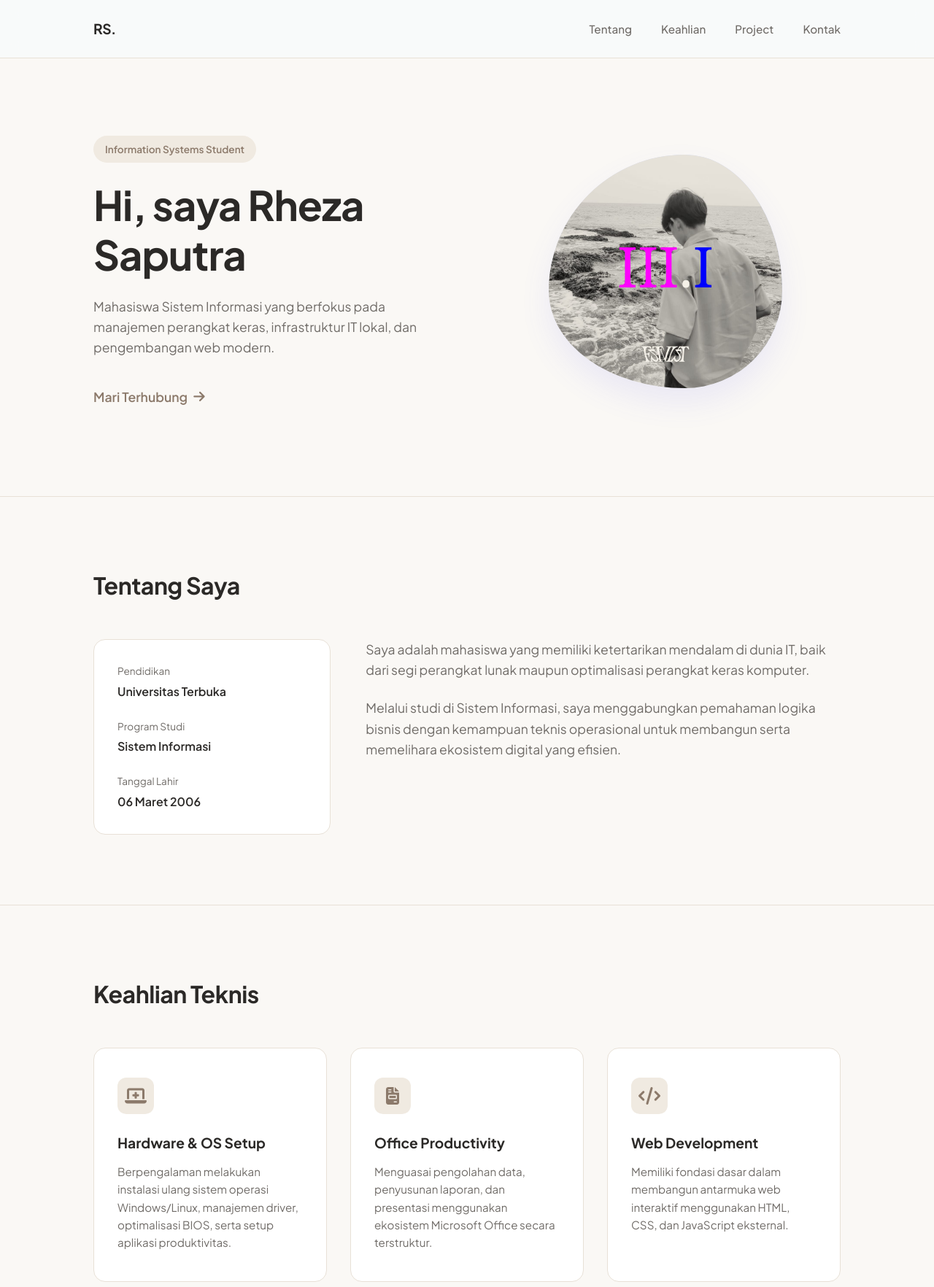
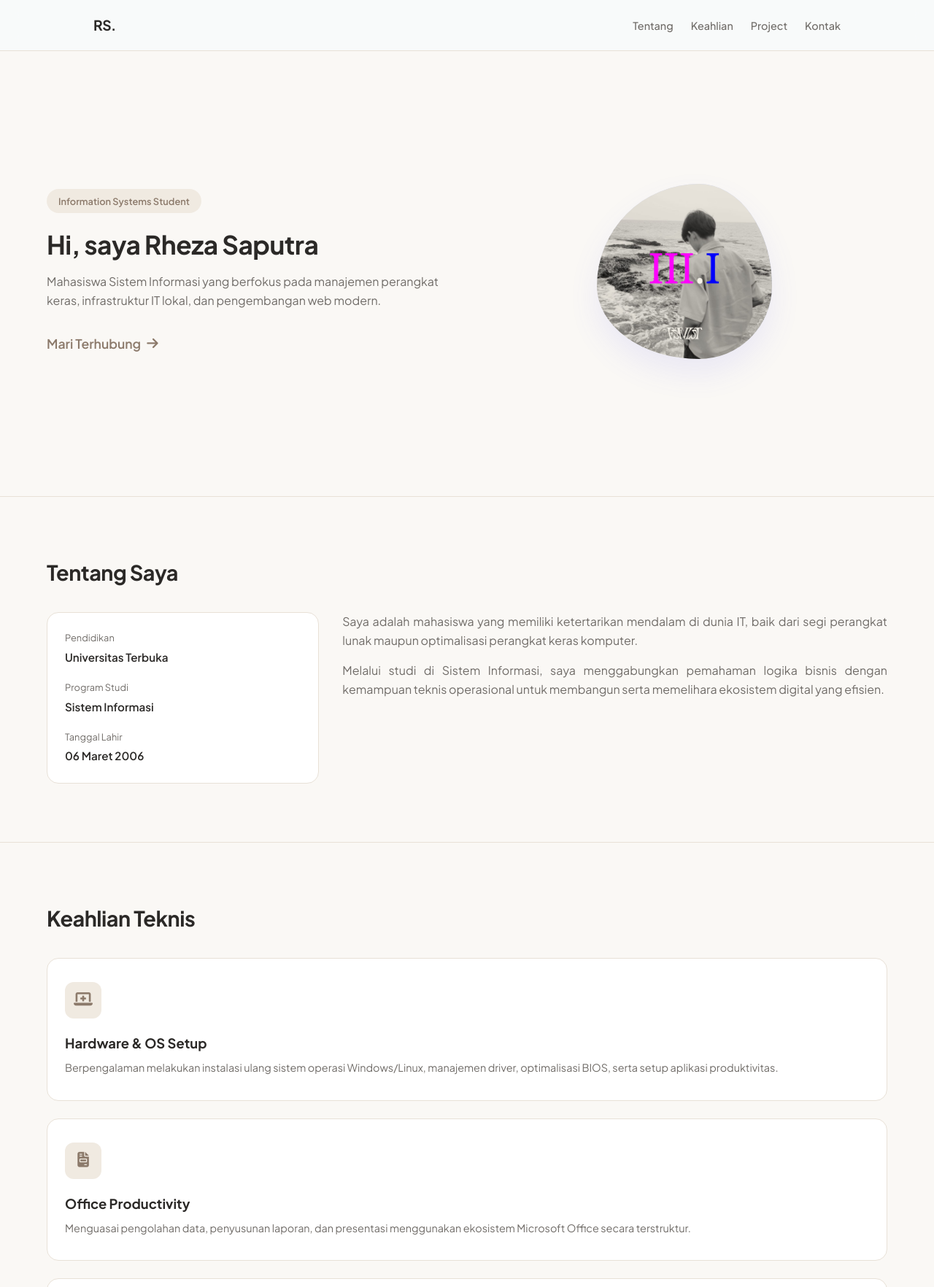
Before and after one commit to rz060306-png/portofolio, a plain HTML site: page index.html in a window 1280 px wide. Shown: the top 1764 px of the page at 73% size. Drawn offline with Linux system fonts and the light colour scheme.

Commit message:
Update tampilan portofolio menjadi skala HP

```diff
--- a/index.html
+++ b/index.html
@@ -44,7 +44,7 @@
             display: flex;
             justify-content: space-between;
             align-items: center;
-            padding: 1.5rem 10%;
+            padding: 1.2rem 10%;
         }
 
         .logo {
@@ -57,14 +57,14 @@
         .nav-links {
             display: flex;
             list-style: none;
-            gap: 2.5rem;
+            gap: 1.5rem;
         }
 
         .nav-links a {
             text-decoration: none;
             color: var(--text-muted);
             font-weight: 500;
-            font-size: 0.95rem;
+            font-size: 0.9rem;
             transition: color 0.3s;
         }
 
@@ -74,53 +74,53 @@
 
         /* Hero Section */
         header {
-            padding: 10rem 10% 6rem 10%;
+            padding: 8rem 5% 4rem 5%;
             display: flex;
             align-items: center;
             justify-content: space-between;
-            gap: 4rem;
+            gap: 2.5rem;
             min-height: 85vh;
         }
 
         .hero-text {
-            flex: 1;
+            width: 100%;
         }
 
         .hero-text .badge {
             background-color: var(--accent-light);
             color: var(--accent-color);
-            padding: 0.5rem 1rem;
+            padding: 0.4rem 1rem;
             border-radius: 20px;
-            font-size: 0.85rem;
+            font-size: 0.8rem;
             font-weight: 600;
             display: inline-block;
-            margin-bottom: 1.5rem;
+            margin-bottom: 1.2rem;
         }
 
         .hero-text h1 {
-            font-size: 3.5rem;
+            font-size: 2.2rem;
             font-weight: 700;
-            line-height: 1.2;
-            margin-bottom: 1.5rem;
-            letter-spacing: -1px;
+            line-height: 1.3;
+            margin-bottom: 1rem;
+            letter-spacing: -0.5px;
         }
 
         .hero-text p {
             color: var(--text-muted);
-            font-size: 1.1rem;
-            margin-bottom: 2.5rem;
-            max-width: 540px;
+            font-size: 1rem;
+            margin-bottom: 2rem;
+            max-width: 0 10px;
         }
 
         .hero-image {
-            flex: 1;
             display: flex;
             justify-content: center;
+            width: 100%;
         }
 
         .profile-frame {
-            width: 320px;
-            height: 320px;
+            width: 240px;
+            height: 240px;
             border-radius: 30% 70% 70% 30% / 30% 30% 70% 70%;
             background: linear-gradient(45deg, var(--accent-light), #c7d2fe);
             background-size: cover;
@@ -144,14 +144,14 @@
 
         /* Global Section Layout */
         section {
-            padding: 6rem 10%;
+            padding: 5rem 5%;
             border-top: 1px solid var(--border-color);
         }
 
         .section-title {
-            font-size: 2rem;
+            font-size: 1.8rem;
             font-weight: 700;
-            margin-bottom: 3rem;
+            margin-bottom: 2rem;
             letter-spacing: -0.5px;
             position: relative;
         }
@@ -160,18 +160,18 @@
         .about-grid {
             display: grid;
             grid-template-columns: 1fr 2fr;
-            gap: 3rem;
+            gap: 2rem;
         }
 
         .info-card {
             background: var(--card-bg);
-            padding: 2rem;
+            padding: 1.5rem;
             border-radius: 16px;
             border: 1px solid var(--border-color);
         }
 
         .info-item {
-            margin-bottom: 1.5rem;
+            margin-bottom: 1.2rem;
         }
 
         .info-item:last-child {
@@ -180,7 +180,7 @@
 
         .info-item label {
             display: block;
-            font-size: 0.85rem;
+            font-size: 0.8rem;
             color: var(--text-muted);
             margin-bottom: 0.25rem;
         }
@@ -188,24 +188,26 @@
         .info-item p {
             font-weight: 600;
             color: var(--text-main);
+            font-size: 0.95rem;
         }
 
         .about-text p {
             color: var(--text-muted);
-            font-size: 1.1rem;
-            margin-bottom: 1.5rem;
+            font-size: 1rem;
+            margin-bottom: 1rem;
+            text-align: justify;
         }
 
         /* Skills Section */
         .skills-grid {
             display: grid;
-            grid-template-columns: repeat(auto-fit, minmax(250px, 1fr));
-            gap: 2rem;
+            grid-template-columns: 1fr;
+            gap: 1.5rem;
         }
 
         .skill-card {
             background: var(--card-bg);
-            padding: 2.5rem 2rem;
+            padding: 2rem 1.5rem;
             border-radius: 16px;
             border: 1px solid var(--border-color);
             transition: transform 0.3s, box-shadow 0.3s;
@@ -225,25 +227,25 @@
             display: flex;
             align-items: center;
             justify-content: center;
-            font-size: 1.5rem;
-            margin-bottom: 1.5rem;
+            font-size: 1.3rem;
+            margin-bottom: 1.2rem;
         }
 
         .skill-card h3 {
-            margin-bottom: 0.75rem;
-            font-size: 1.2rem;
+            margin-bottom: 0.5rem;
+            font-size: 1.15rem;
         }
 
         .skill-card p {
             color: var(--text-muted);
-            font-size: 0.95rem;
+            font-size: 0.9rem;
         }
 
         /* Projects Section */
         .projects-grid {
             display: grid;
-            grid-template-columns: repeat(auto-fit, minmax(350px, 1fr));
-            gap: 2rem;
+            grid-template-columns: 1fr; /* Satu kolom per baris agar lega di HP */
+            gap: 1.5rem;
         }
 
         .project-card {
@@ -261,17 +263,17 @@
         }
 
         .project-preview {
-            height: 200px;
+            height: 160px;
             background: #e2e8f0;
             display: flex;
             align-items: center;
             justify-content: center;
             color: var(--text-muted);
-            font-size: 3rem;
+            font-size: 2.5rem;
         }
 
         .project-info {
-            padding: 2rem;
+            padding: 1.5rem;
             flex-grow: 1;
             display: flex;
             flex-direction: column;
@@ -279,13 +281,13 @@
 
         .project-info h3 {
             margin-bottom: 0.5rem;
-            font-size: 1.3rem;
+            font-size: 1.2rem;
         }
 
         .project-info p {
             color: var(--text-muted);
-            font-size: 0.95rem;
-            margin-bottom: 1.5rem;
+            font-size: 0.9rem;
+            margin-bottom: 1.2rem;
             flex-grow: 1;
         }
 
@@ -296,44 +298,45 @@
             display: inline-flex;
             align-items: center;
             gap: 0.5rem;
-            font-size: 0.95rem;
+            font-size: 0.9rem;
         }
 
         /* Footer / Contact */
         footer {
             background: var(--card-bg);
-            padding: 5rem 10% 3rem 10%;
+            padding: 4rem 5% 2rem 5%;
             border-top: 1px solid var(--border-color);
             text-align: center;
         }
 
         .footer-title {
-            font-size: 2rem;
-            margin-bottom: 1rem;
+            font-size: 1.6rem;
+            margin-bottom: 0.8rem;
         }
 
         .footer-subtitle {
             color: var(--text-muted);
-            margin-bottom: 2.5rem;
+            font-size: 0.95rem;
+            margin-bottom: 2rem;
         }
 
         .social-links {
             display: flex;
             justify-content: center;
-            gap: 1.5rem;
-            margin-bottom: 4rem;
+            gap: 1.2rem;
+            margin-bottom: 3rem;
         }
 
         .social-btn {
-            width: 55px;
-            height: 55px;
+            width: 50px;
+            height: 50px;
             border-radius: 50%;
             background: var(--bg-color);
             color: var(--text-main);
             display: flex;
             align-items: center;
             justify-content: center;
-            font-size: 1.3rem;
+            font-size: 1.2rem;
             text-decoration: none;
             transition: all 0.3s;
             border: 1px solid var(--border-color);
@@ -347,7 +350,7 @@
 
         .copyright {
             color: var(--text-muted);
-            font-size: 0.85rem;
+            font-size: 0.8rem;
         }
 
         /* Responsive Breakpoints */
```
